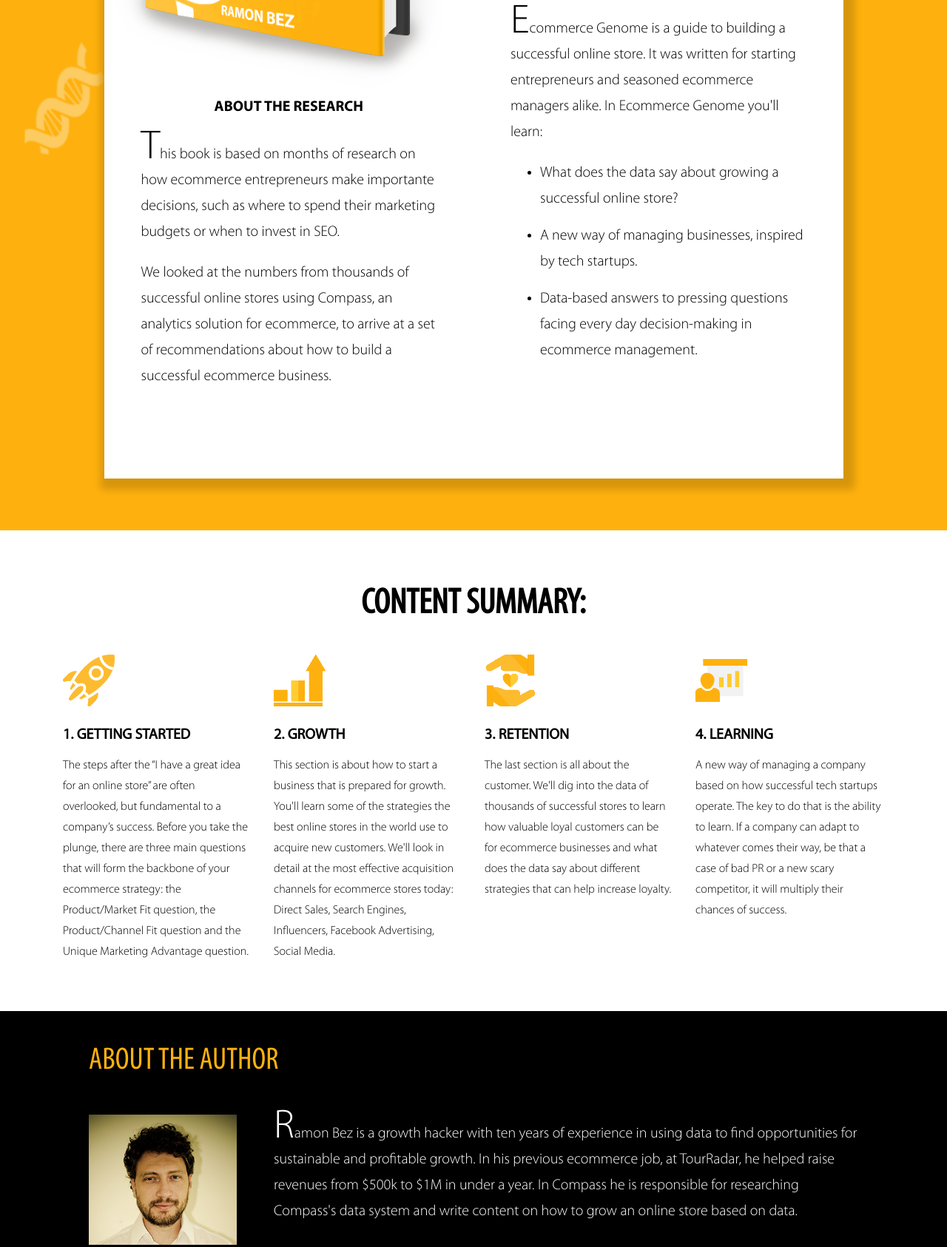
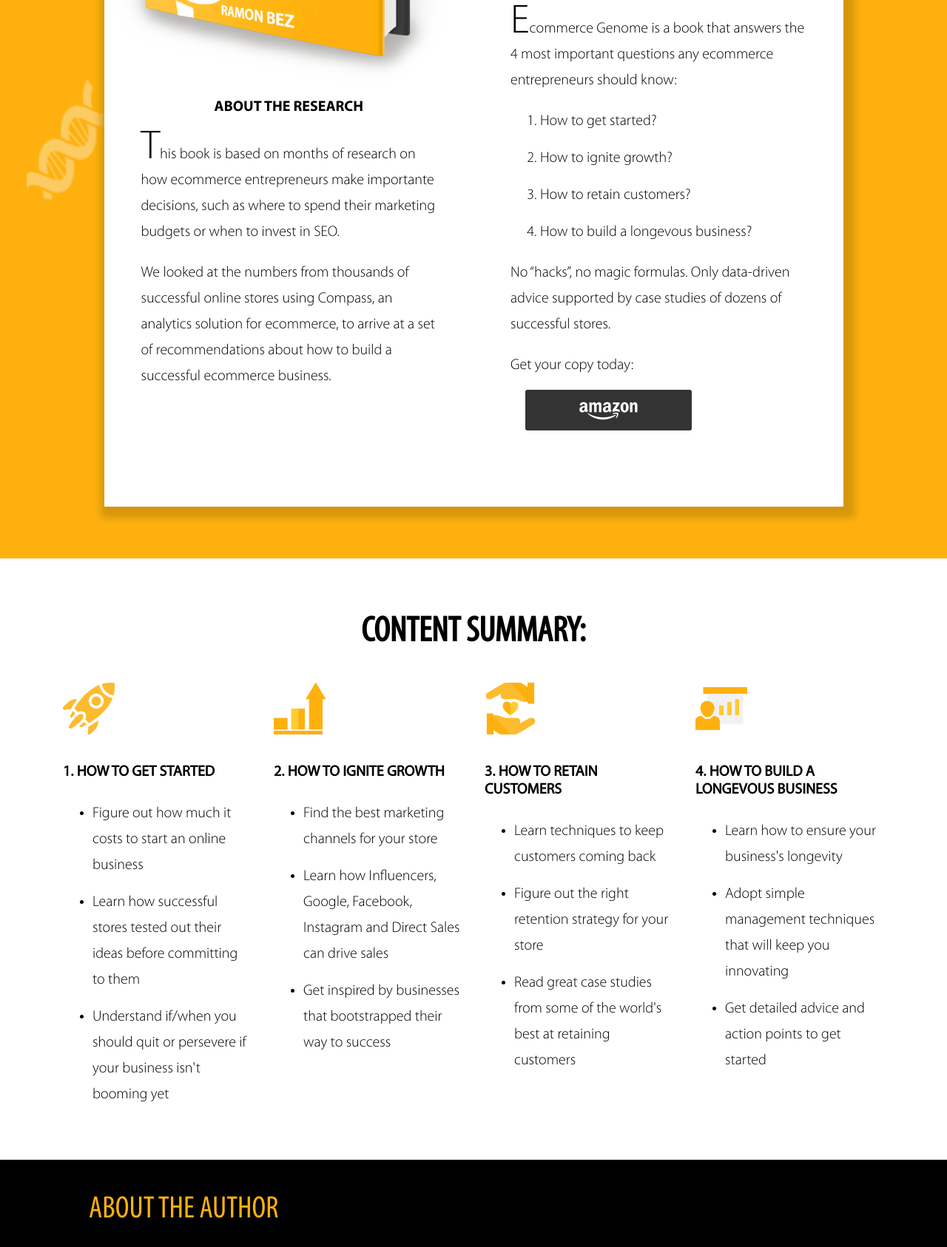
Before and after one commit to ramonbez/ecommercegenome, a plain HTML site: page ecommerce-genome/index.html in a window 1280 px wide. Shown: the part 635-2321 px from the top of the page at 74% size. Drawn offline with nearby package versions, Linux system fonts and the light colour scheme.

Commit message:
copy changes

```diff
--- a/ecommerce-genome/index.html
+++ b/ecommerce-genome/index.html
@@ -1900,7 +1900,7 @@
       .features h4 {
         font-family: "Myriad Pro Regular", sans-serif;
         text-transform: uppercase;
-        line-height: 0px
+        line-height: 24px
       }
 
       .features h3 {
@@ -1925,7 +1925,7 @@
 
         <div class="col signup">
           <h1 class="title-white"><span class="title-light">ecommerce</span><br>GENOME</h1>
-          <p class="subtitle-white">Get your FREE copy today<br><br><a id="amazonButton" href="https://www.amazon.com/Ecommerce-Genome-Practical-Launching-Optimizing-ebook/dp/B07QX31RHV/ref=sr_1_fkmrnull_1?keywords=ecommerce+genome&qid=1556221422&s=gateway&sr=8-1-fkmrnull" class="button form-button"><img src="img/logo-amazon.png" style="text-align: center; height: 40px"></a></p>
+          <p class="subtitle-white">Get your copy today<br><br><a id="amazonButton" href="https://www.amazon.com/Ecommerce-Genome-Practical-Launching-Optimizing-ebook/dp/B07QX31RHV/ref=sr_1_fkmrnull_1?keywords=ecommerce+genome&qid=1556221422&s=gateway&sr=8-1-fkmrnull" class="button form-button"><img src="img/logo-amazon.png" style="text-align: center; height: 40px"></a></p>
           <script type="text/javascript">
               $('#amazonButton').click(function() {
                 fbq('track', 'ViewContent', {
@@ -1953,14 +1953,16 @@
 
         <div class="col" style="padding: 5%;">
           <p style="margin-top: 15%; text-transform: uppercase; text-align: center; font-family: Myriad Pro Bold">About this book</p>
-          <p><span style="font-size: 55px">E</span>commerce Genome is a guide to building a successful online store. It was written for starting entrepreneurs and seasoned ecommerce managers alike. In Ecommerce Genome you'll learn:</p>
-          <ul>
-            <li>What does the data say about growing a successful online store?</li>
-            <li>A new way of managing businesses, inspired by tech startups.</li>
-            <li>Data-based answers to pressing questions facing every day decision-making in ecommerce management.</li>
-
-          </ul>
-
+          <p><span style="font-size: 55px">E</span>commerce Genome is a book that answers the 4 most important questions any ecommerce entrepreneurs should know:</p>
+          <ol>
+            <li>How to get started? </li>
+            <li>How to ignite growth?</li>
+            <li>How to retain customers?</li>
+            <li>How to build a longevous business?</li>
+          </ol>
+          <p>No “hacks”, no magic formulas. Only data-driven advice supported by case studies of dozens of successful stores.</p>
+          <p>Get your copy today:</p>
+          <a id="amazonButton" href="https://www.amazon.com/Ecommerce-Genome-Practical-Launching-Optimizing-ebook/dp/B07QX31RHV/ref=sr_1_fkmrnull_1?keywords=ecommerce+genome&qid=1556221422&s=gateway&sr=8-1-fkmrnull" class="button form-button"><img src="img/logo-amazon.png" style="height: 40px"></a>
         </div>
       </div><!-- row whitebag -->
     </div><!-- Container -->
@@ -1972,24 +1974,40 @@
       <div class="row">
         <div class="col-md-3">
           <img src="img/start-up.png" class="icon">
-          <h4>1. Getting started</h4>
-          <p>The steps after the “I have a great idea for an online store” are often overlooked, but fundamental to a company’s success. Before you take the plunge, there are three main questions that will form the backbone of your ecommerce strategy: the Product/Market Fit question, the Product/Channel Fit question and the Unique Marketing Advantage question.</p>
+          <h4>1. How to get started</h4>
+          <ul>
+            <li>Figure out how much it costs to start an online business</li>
+            <li>Learn how successful stores tested out their ideas before committing to them</li>
+            <li>Understand if/when you should quit or persevere if your business isn't booming yet</li?
+          </ul>
         </div>
         <div class="col-md-3">
           <img src="img/growth.png" class="icon">
-          <h4>2. Growth</h4>
-          <p>This section is about how to start a business that is prepared for growth. You'll learn some of the strategies the best  online stores in the world use to acquire new customers. We'll look in detail at the most effective acquisition channels for ecommerce stores today: Direct Sales, Search Engines, Influencers, Facebook Advertising, Social Media.</p>
+          <h4>2. How to ignite growth</h4>
+          <ul>
+            <li>Find the best marketing channels for your store</li>
+            <li>Learn how Influencers, Google, Facebook, Instagram and Direct Sales can drive sales</li>
+            <li>Get inspired by businesses that bootstrapped their way to success</li>
+          </ul>
         </div>
 
         <div class="col-md-3">
           <img src="img/loyalty.png" class="icon">
-          <h4>3. Retention</h4>
-          <p>The last section is all about the customer. We'll dig into the data of thousands of successful stores to learn how valuable loyal customers can be for ecommerce businesses and what does the data say about different strategies that can help increase loyalty.</p>
+          <h4>3. How to retain customers</h4>
+          <ul>
+            <li>Learn techniques to keep customers coming back</li>
+            <li>Figure out the right retention strategy for your store</li>
+            <li>Read great case studies from some of the world's best at retaining customers</li>
+          </ul>
         </div>
         <div class="col-md-3">
           <img src="img/learning.png" class="icon">
-          <h4>4. Learning</h4>
-          <p>A new way of managing a company based on how successful tech startups operate. The key to do that is the ability to learn. If a company can adapt to whatever comes their way, be that a case of bad PR or a new scary competitor, it will multiply their chances of success.</p>
+          <h4>4. How to build a longevous business</h4>
+          <ul>
+            <li>Learn how to ensure your business's longevity</li>
+            <li>Adopt simple management techniques that will keep you innovating</li>
+            <li>Get detailed advice and action points to get started</li>
+          </ul>
         </div>
       </div><!-- row whitebag -->
     </div><!-- Container -->
```
Also changed, not shown: 1 other file.
